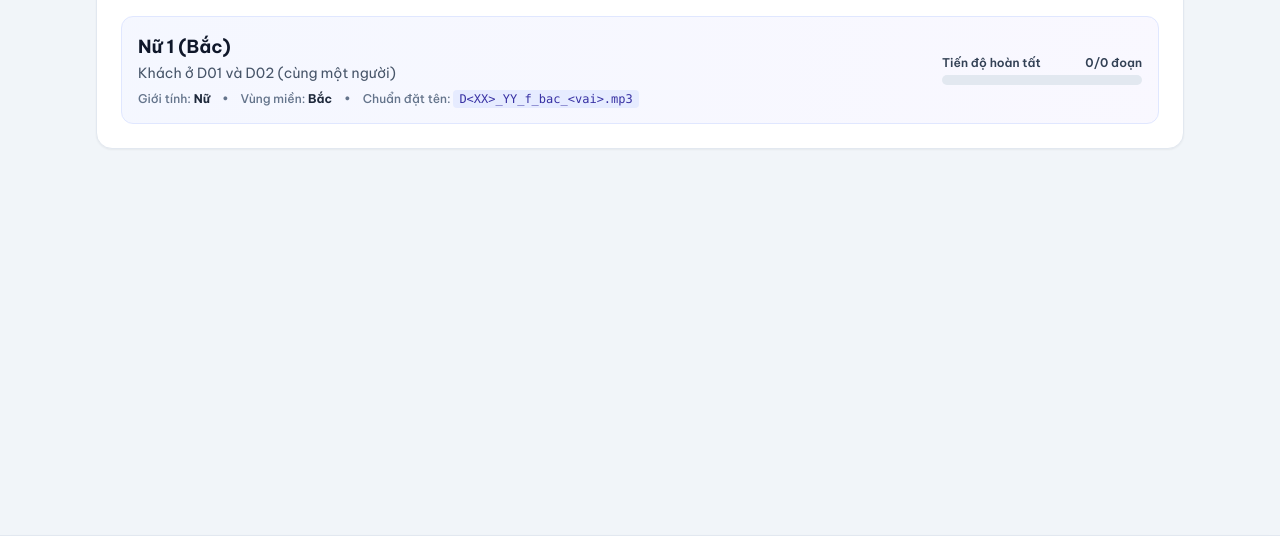
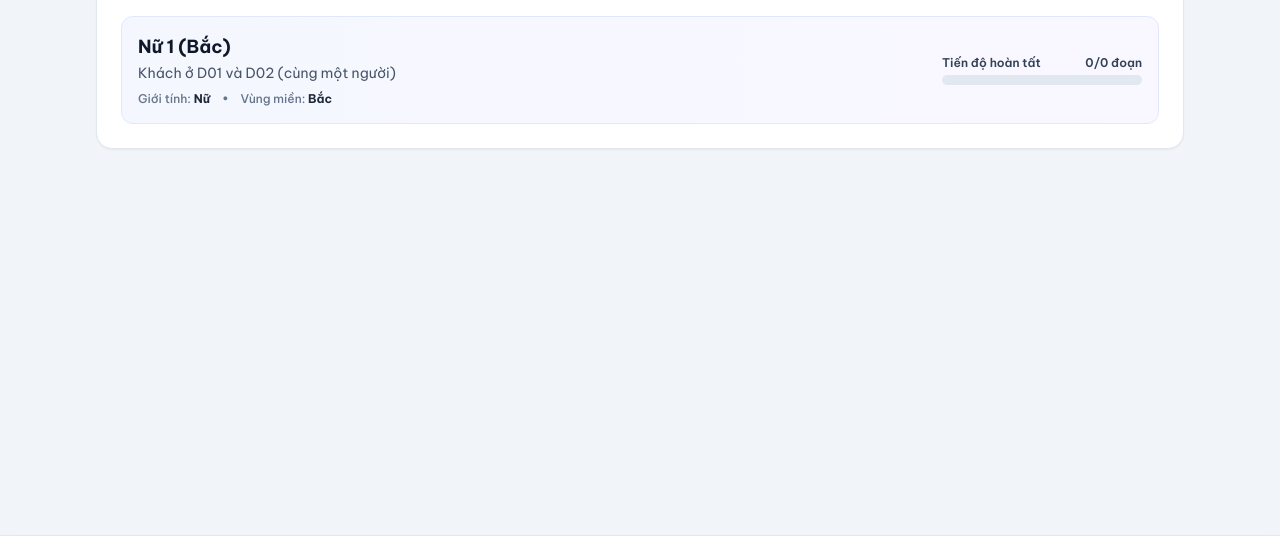
Before and after one commit to zinhcandoit/record_audio_sudo_code, a plain HTML site: page frontend/index.html in a window 1280 px wide. Shown: the part 192-732 px from the top of the page. Drawn offline with nearby package versions, Linux system fonts and the light colour scheme; files that its build step writes are made by us from their sources; no server answers; files whose address does not match are found by name.

Commit message:
fix(ui): remove filename pattern label from reader info

```diff
--- a/frontend/index.html
+++ b/frontend/index.html
@@ -81,8 +81,6 @@
             <span>Giới tính: <strong id="reader-meta-gender" class="text-slate-800">Nữ</strong></span>
             <span>•</span>
             <span>Vùng miền: <strong id="reader-meta-region" class="text-slate-800">Bắc</strong></span>
-            <span>•</span>
-            <span>Chuẩn đặt tên: <code class="bg-indigo-100/70 text-indigo-800 px-1.5 py-0.5 rounded font-mono">D&lt;XX&gt;_YY_f_bac_&lt;vai&gt;.mp3</code></span>
           </div>
         </div>
 
```
